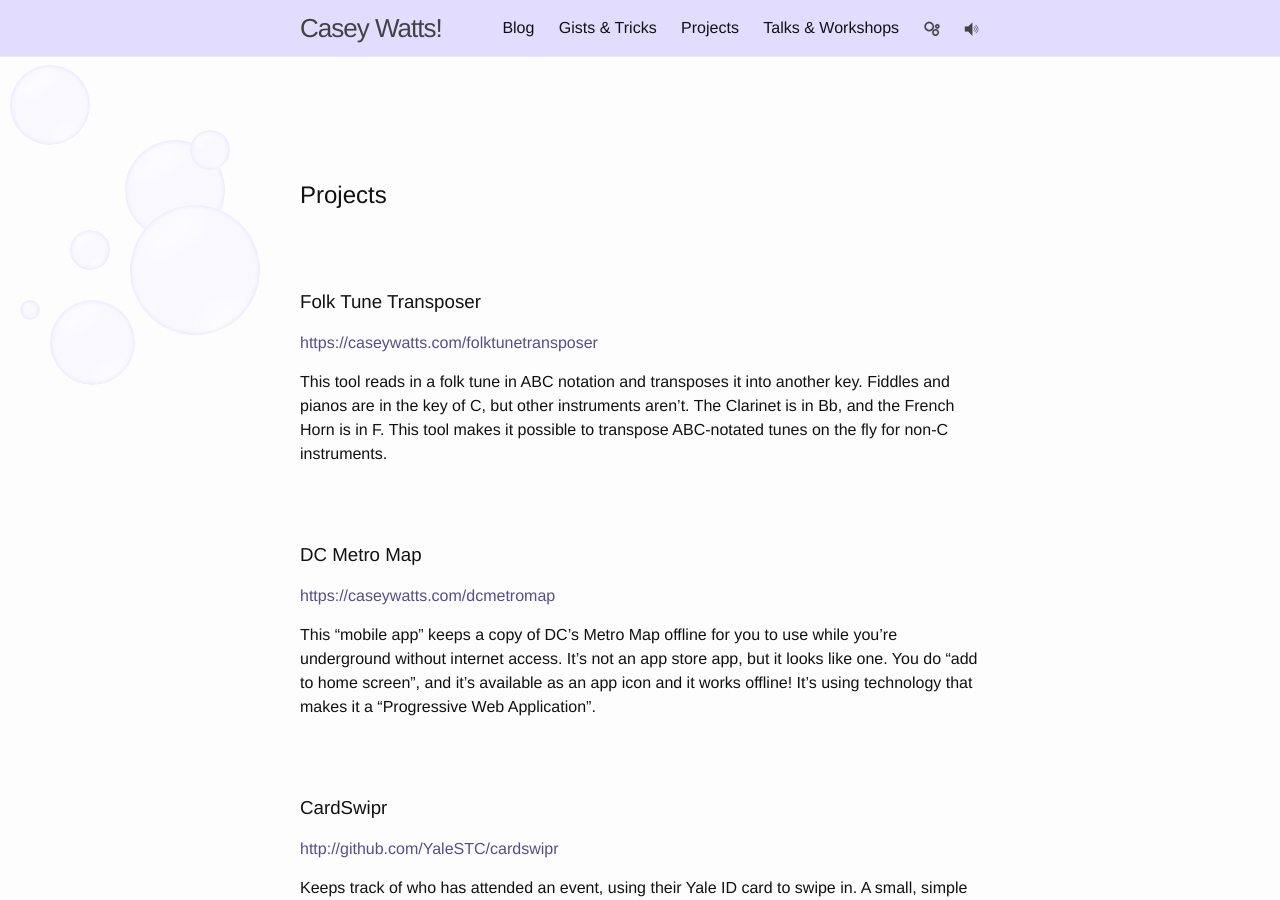
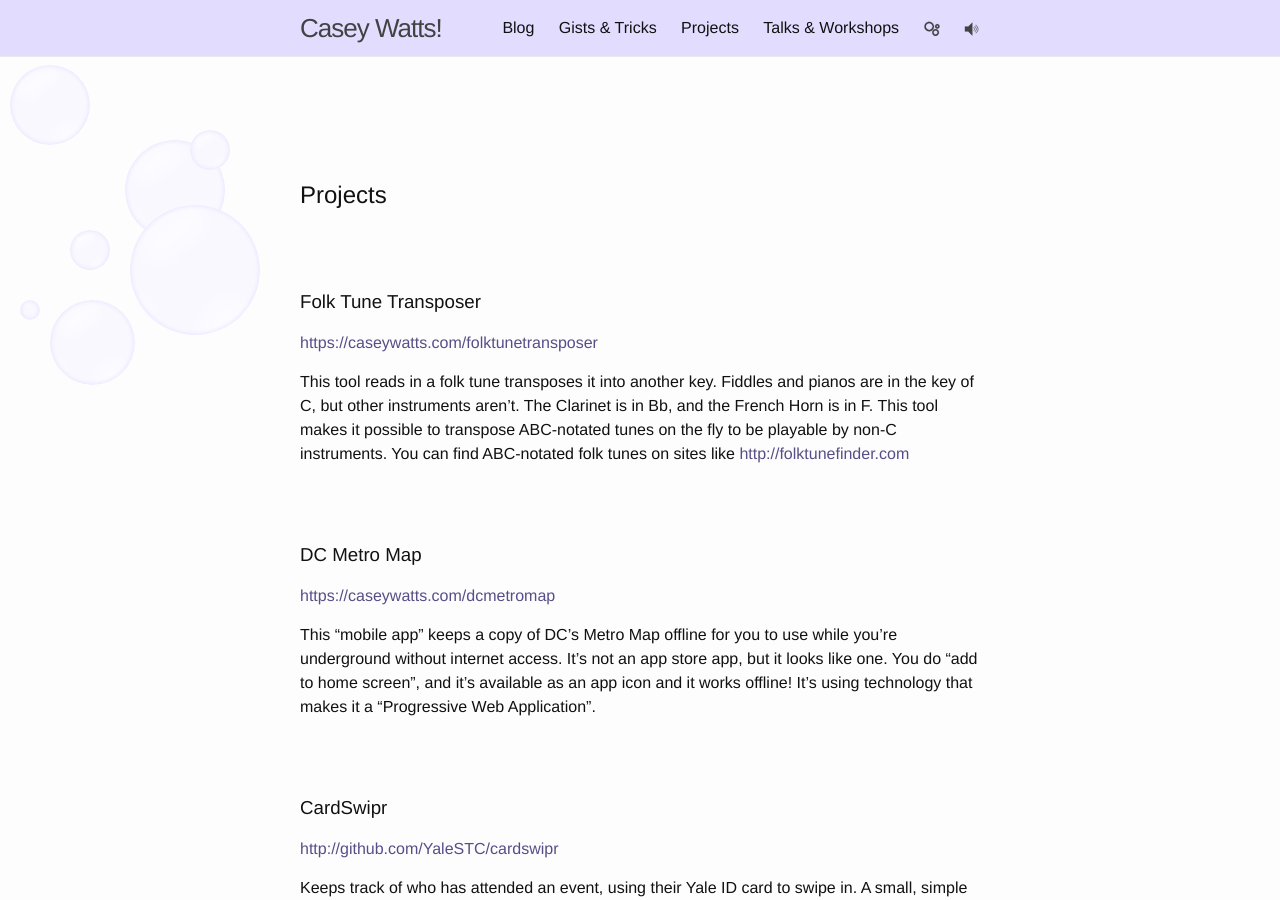
Before and after one commit to caseywatts/caseywatts.github.io, a Jekyll site: the page built from projects.md, in a window 1280 px wide and 900 px high. Built offline with Jekyll 4.4.1, drawn with Linux system fonts in a browser that asks for light colours.

Commit message:
edit text for folktunetransposer some

```diff
--- a/projects.md
+++ b/projects.md
@@ -9,7 +9,7 @@ group: navigation
 ### Folk Tune Transposer
 <https://caseywatts.com/folktunetransposer>
 
-This tool reads in a folk tune in ABC notation and transposes it into another key. Fiddles and pianos are in the key of C, but other instruments aren't. The Clarinet is in Bb, and the French Horn is in F. This tool makes it possible to transpose ABC-notated tunes on the fly for non-C instruments.
+This tool reads in a folk tune transposes it into another key. Fiddles and pianos are in the key of C, but other instruments aren't. The Clarinet is in Bb, and the French Horn is in F. This tool makes it possible to transpose ABC-notated tunes on the fly to be playable by non-C instruments. You can find ABC-notated folk tunes on sites like <http://folktunefinder.com>
 
 
 ### DC Metro Map
```
